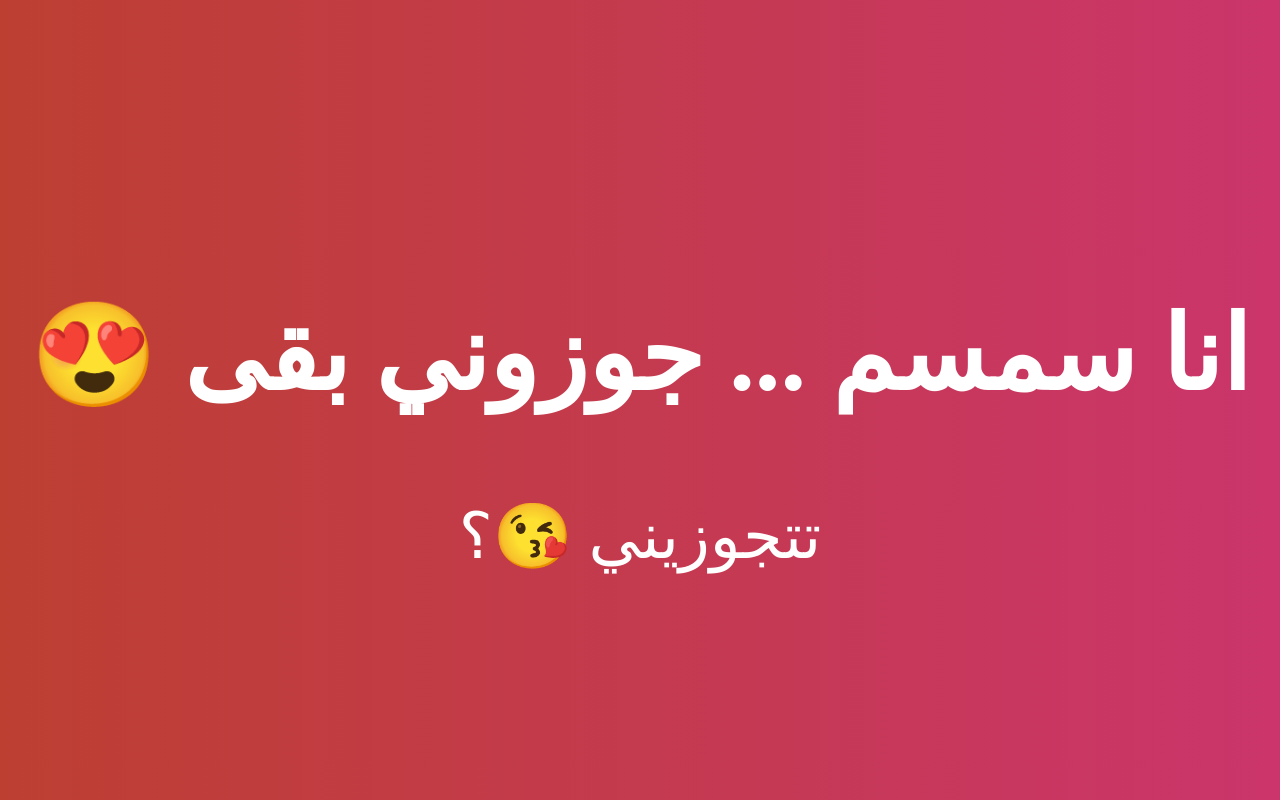
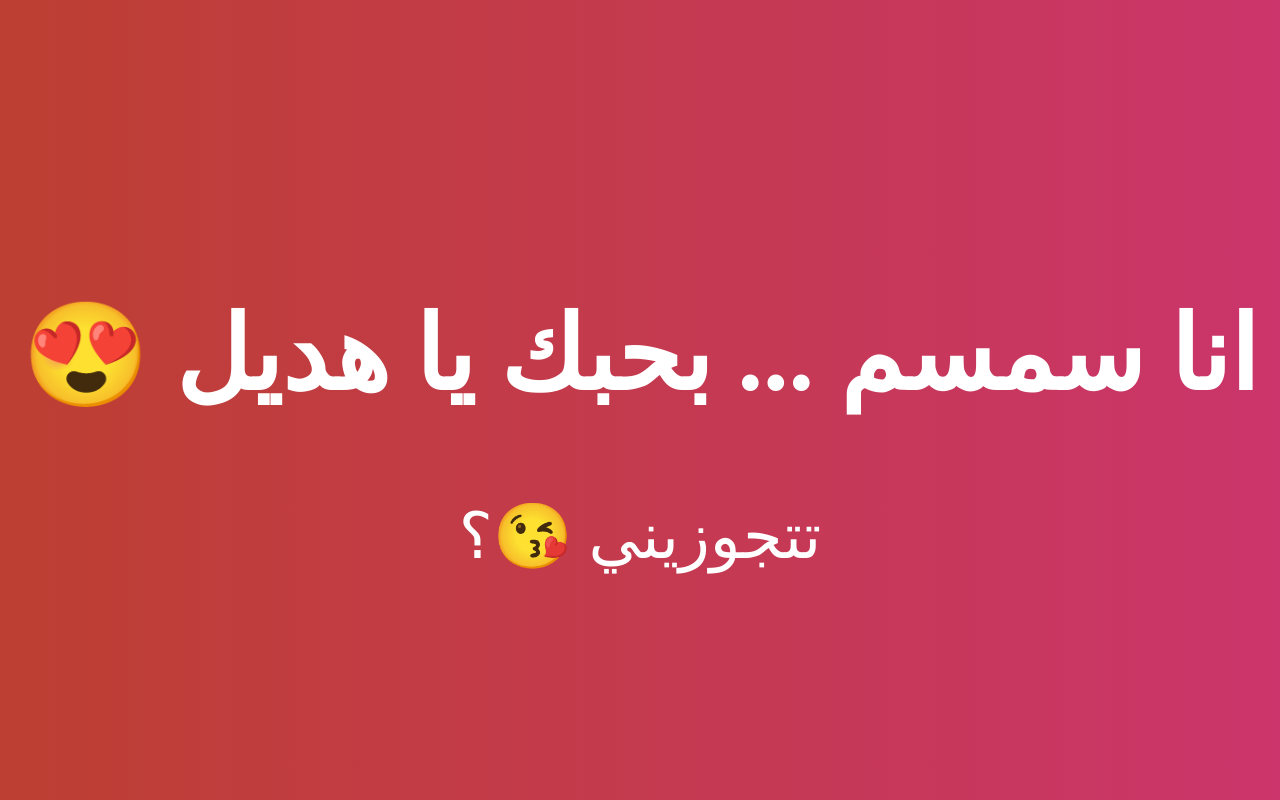
Before and after one commit to microsmsm/ttgwzeney, a plain HTML site: page index.html in a window 1280 px wide. Drawn offline with Linux system fonts and the light colour scheme.

Commit message:
Update index.html

```diff
--- a/index.html
+++ b/index.html
@@ -103,7 +103,7 @@
 <body>
 
     <div class="container">
-        <h2 class="text">انا سمسم ... جوزوني بقى 😍 </h2>
+        <h2 class="text">انا سمسم ... بحبك يا هديل 😍 </h2>
         <p class="text-center"><a class="mail" href="mailto:ttgwzeny@gmail.com"> تتجوزيني 😘؟</a></p>
     </div>
 
```
